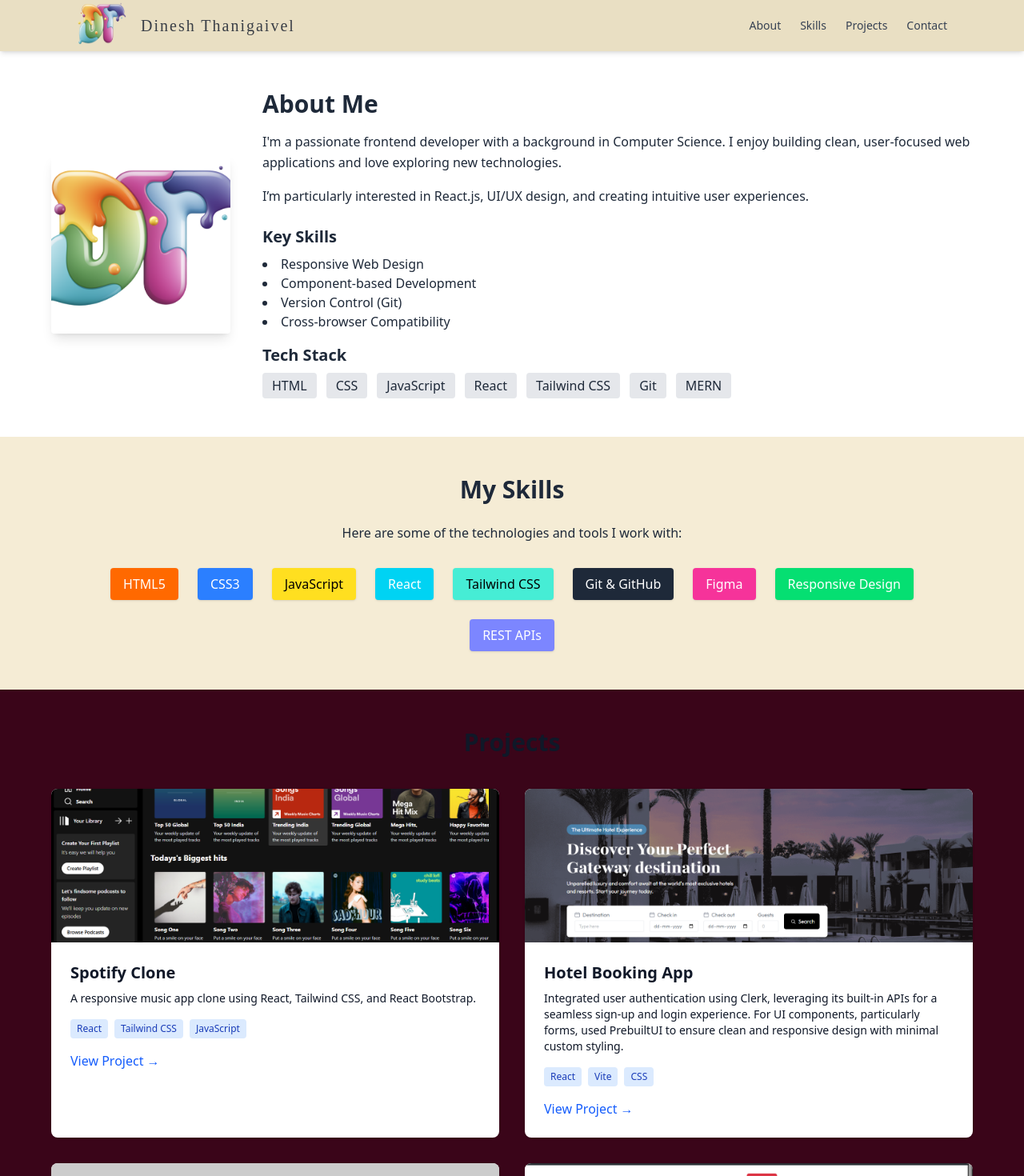
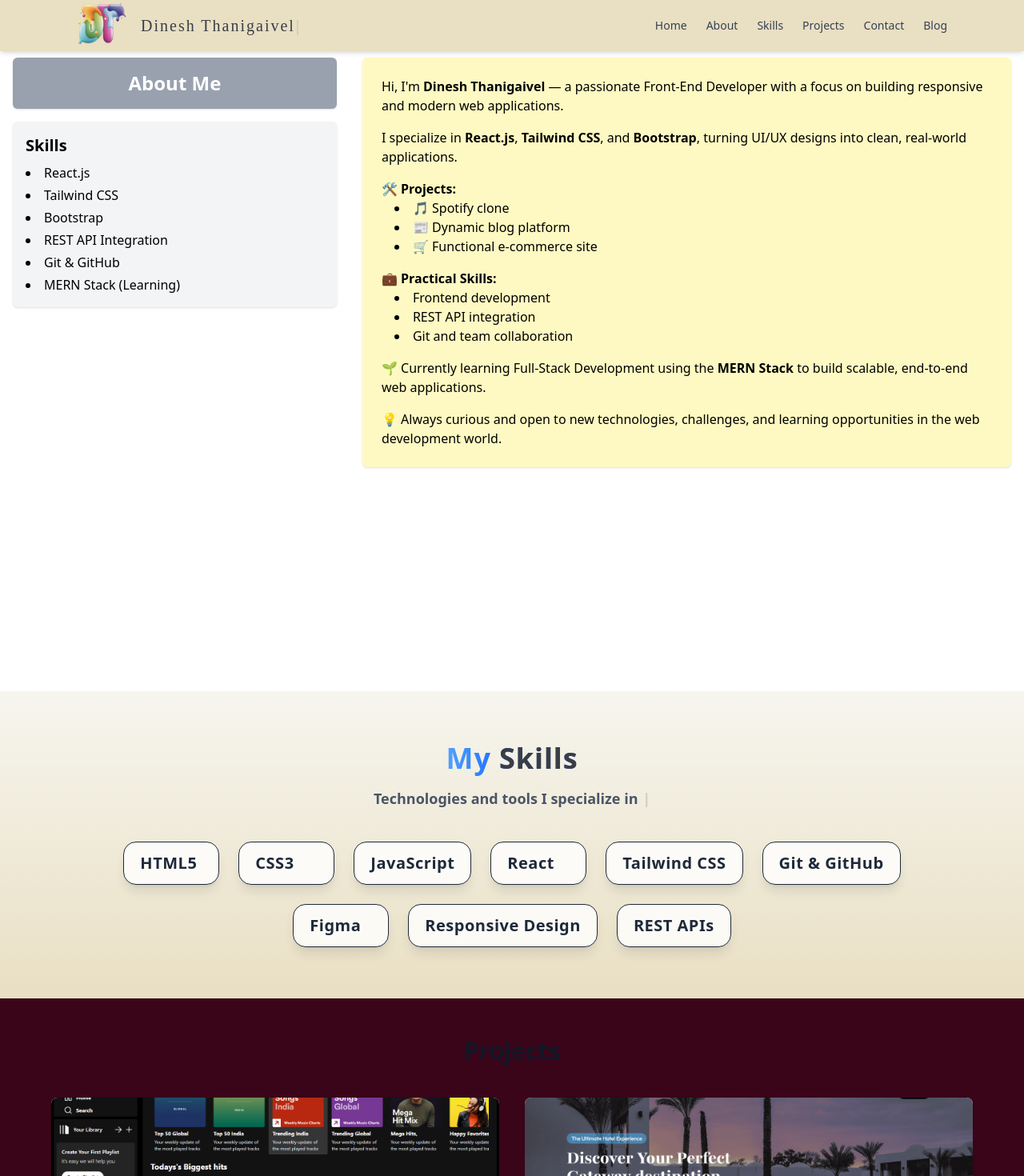
Before and after one commit to DineshSethu001/PORTFOLIO, a React (Vite) app: page / in a window 1280 px wide. Shown: the top 1470 px of the page at 80% size. Built offline with nearby package versions, Linux system fonts and the light colour scheme; a web font is replaced by a local one.

Commit message:
animation updated

```diff
--- a/package.json
+++ b/package.json
@@ -15,7 +15,8 @@
     "react": "^19.0.0",
     "react-dom": "^19.0.0",
     "react-icons": "^5.5.0",
-    "tailwindcss": "^4.1.4"
+    "tailwindcss": "^4.1.4",
+    "typewriter-effect": "^2.22.0"
   },
   "devDependencies": {
     "@eslint/js": "^9.22.0",
--- a/src/components/About.jsx
+++ b/src/components/About.jsx
@@ -1,53 +1,67 @@
-import React from 'react';
-import myPhoto from '../assets/img/final logo.png'; // Replace with your image path
+// src/pages/About.jsx
+export default function About() {
+  return (
+    <div className="w-full h-screen bg-white px-4 py-2 overflow-hidden ">
+      <div className="max-w-7xl mx-auto flex flex-col lg:flex-row gap-8">
 
-export default function AboutMe() {
-  return (
-    <section id="about" className=" w-full bg-white text-gray-800 py-12 px-4 md:px-12">
-      <div className="max-w-6xl mx-auto flex flex-col md:flex-row items-center gap-10">
-
-        {/* Profile Photo */}
-        <div className="w-45 h-40 md:w-56 md:h-56 rounded overflow-hidden shadow-lg">
-          <img
-            src={myPhoto}
-            alt="Your Name"
-            className="w-full h-full object-cover"
-          />
+        {/* Left Section */}
+        <div className="w-full lg:w-1/3 space-y-4">
+          <div className="bg-gray-400 text-white text-center py-4 rounded-md shadow">
+            <h1 className="text-2xl font-bold">About Me</h1>
+          </div>
+          <div className="bg-gray-100 p-4 rounded-md shadow">
+            <h2 className="text-xl font-semibold mb-2">Skills</h2>
+            <ul className="list-disc list-inside space-y-1">
+              <li>React.js</li>
+              <li>Tailwind CSS</li>
+              <li>Bootstrap</li>
+              <li>REST API Integration</li>
+              <li>Git & GitHub</li>
+              <li>MERN Stack (Learning)</li>
+            </ul>
+          </div>
         </div>
 
-        {/* Bio & Skills */}
-        <div className="flex-1">
-          <h2 className="text-3xl font-bold mb-4">About Me</h2>
-          <p className="text-base leading-relaxed mb-4">
-            I'm a passionate frontend developer with a background in Computer Science.
-            I enjoy building clean, user-focused web applications and love exploring new technologies.
+        {/* Right Section */}
+        <div className="w-full lg:w-2/3 bg-yellow-100 p-6 rounded-md shadow space-y-4">
+          <p>
+            Hi, I'm <strong>Dinesh Thanigaivel</strong> — a passionate Front-End Developer
+            with a focus on building responsive and modern web applications.
           </p>
-          <p className="text-base leading-relaxed mb-6">
-            I’m particularly interested in React.js, UI/UX design, and creating intuitive user experiences.
+          <p>
+            I specialize in <strong>React.js</strong>, <strong>Tailwind CSS</strong>, and <strong>Bootstrap</strong>,
+            turning UI/UX designs into clean, real-world applications.
           </p>
 
-          {/* Key Skills */}
-          <h3 className="text-xl font-semibold mb-2">Key Skills</h3>
-          <ul className="list-disc list-inside mb-4">
-            <li>Responsive Web Design</li>
-            <li>Component-based Development</li>
-            <li>Version Control (Git)</li>
-            <li>Cross-browser Compatibility</li>
-          </ul>
+          <div>
+            <h3 className="font-semibold">🛠️ Projects:</h3>
+            <ul className="list-disc list-inside ml-4">
+              <li>🎵 Spotify clone</li>
+              <li>📰 Dynamic blog platform</li>
+              <li>🛒 Functional e-commerce site</li>
+            </ul>
+          </div>
 
-          {/* Tech Stack */}
-          <h3 className="text-xl font-semibold mb-2">Tech Stack</h3>
-          <div className="flex flex-wrap gap-3">
-            <span className="bg-gray-200 text-gray-800 px-3 py-1 rounded">HTML</span>
-            <span className="bg-gray-200 text-gray-800 px-3 py-1 rounded">CSS</span>
-            <span className="bg-gray-200 text-gray-800 px-3 py-1 rounded">JavaScript</span>
-            <span className="bg-gray-200 text-gray-800 px-3 py-1 rounded">React</span>
-            <span className="bg-gray-200 text-gray-800 px-3 py-1 rounded">Tailwind CSS</span>
-            <span className="bg-gray-200 text-gray-800 px-3 py-1 rounded">Git</span>
-            <span className="bg-gray-200 text-gray-800 px-3 py-1 rounded">MERN</span>
+          <div>
+            <h3 className="font-semibold">💼 Practical Skills:</h3>
+            <ul className="list-disc list-inside ml-4">
+              <li>Frontend development</li>
+              <li>REST API integration</li>
+              <li>Git and team collaboration</li>
+            </ul>
           </div>
+
+          <p>
+            🌱 Currently learning Full-Stack Development using the <strong>MERN Stack</strong> to
+            build scalable, end-to-end web applications.
+          </p>
+
+          <p>
+            💡 Always curious and open to new technologies, challenges, and learning opportunities
+            in the web development world.
+          </p>
         </div>
       </div>
-    </section>
+    </div>
   );
 }
--- a/src/components/Footer.jsx
+++ b/src/components/Footer.jsx
@@ -1,6 +1,8 @@
 import React from "react";
 import { FaLinkedin, FaGithub } from "react-icons/fa";
 import { MdAlternateEmail } from "react-icons/md";
+import Typewriter from 'typewriter-effect';
+
 
 export default function Footer() {
   return (
@@ -19,8 +21,23 @@ export default function Footer() {
         <div className="flex flex-col-reverse md:flex-row justify-between items-center gap-6">
 
           {/* Left: Copyright */}
-          <p className="text-xs text-center md:text-left">
-            © 2025 Your Name. All rights reserved.
+          <p className="text-xl text-center md:text-left">
+            <Typewriter
+
+              options={{
+                strings: [
+                  '© 2025 <span class="text-purple-600  px-1 rounded">D-code</span>. All rights reserved.',
+                ],
+                autoStart: true,
+                loop: true,
+                delay: 75,
+                deleteSpeed:50,
+                pauseFor:7000
+              }}
+            />
+
+
+
           </p>
 
           {/* Right: Subscription + Socials */}
--- a/src/components/Header.jsx
+++ b/src/components/Header.jsx
@@ -1,4 +1,6 @@
 import React, { useState } from 'react';
+import Typewriter from 'typewriter-effect';
+
 import logo from '../assets/img/final logo.png';
 
 export default function Header() {
@@ -15,16 +17,30 @@ export default function Header() {
             <img src={logo} alt="logo" className="w-16 h-16" />
           </a>
           <div className="header-text text-xl font-bold text-[#393E46] tracking-widest">
-            Dinesh Thanigaivel
+             <Typewriter
+
+              options={{
+                strings:
+                  "Dinesh Thanigaivel"
+                ,
+                autoStart: true,
+                loop: true,
+                delay: 100 ,
+                deleteSpeed:75,
+                pauseFor:5000
+              }}
+            />
           </div>
         </div>
 
         {/* Desktop Navigation Links */}
         <ul className="hidden md:flex gap-6 text-gray-700 text-sm font-medium">
+          <li><a href="#about" className="hover:text-blue-600">Home</a></li>
           <li><a href="#about" className="hover:text-blue-600">About</a></li>
           <li><a href="#skills" className="hover:text-blue-600">Skills</a></li>
           <li><a href="#projects" className="hover:text-blue-600">Projects</a></li>
           <li><a href="#contact" className="hover:text-blue-600">Contact</a></li>
+          <li><a href="#contact" className="hover:text-blue-600">Blog</a></li>
         </ul>
 
         {/* Hamburger Icon (Mobile) */}
@@ -41,6 +57,7 @@ export default function Header() {
       {isMenuOpen && (
         <div className="md:hidden bg-white shadow-lg py-4">
           <ul className="flex flex-col items-center gap-4">
+            <li><a href="#about" className="text-gray-700 hover:text-blue-600">Home</a></li>
             <li><a href="#about" className="text-gray-700 hover:text-blue-600">About</a></li>
             <li><a href="#skills" className="text-gray-700 hover:text-blue-600">Skills</a></li>
             <li><a href="#projects" className="text-gray-700 hover:text-blue-600">Projects</a></li>
--- a/src/components/Skills.jsx
+++ b/src/components/Skills.jsx
@@ -1,36 +1,67 @@
-import React from 'react';
-import {skillsWithColors}  from '../assets/assets'
+import React, { useEffect } from 'react';
+import { skillsWithColors } from '../assets/assets';
 import AOS from 'aos';
 import 'aos/dist/aos.css';
-import { useEffect } from 'react';
+import Typewriter from 'typewriter-effect';
+
 
 export default function Skills() {
-
   useEffect(() => {
     AOS.init({
-        duration: 1000,  // animation duration in ms
-        once: false       // whether animation should happen only once
+      duration: 900,
+      once: false,
+      offset: 80,
+      easing: 'ease-in-out'
     });
   }, []);
 
-
   return (
-    <section id="skills" className="skill w-full text-gray-800 py-12 px-4 md:px-12">
+    <section
+      id="skills"
+      className="w-full text-gray-800 py-16 px-4 md:px-12 bg-gradient-to-b from-[#f6f5ee] to-[#e9dfc3]">
       <div className="max-w-5xl mx-auto text-center">
-        <h2 className="text-3xl font-bold mb-6">My Skills</h2>
-        <p className="mb-8 text-sm md:text-base">
-          Here are some of the technologies and tools I work with:
+        <h2 className="text-4xl font-extrabold mb-4 tracking-wide">
+          <span className="bg-gradient-to-r from-blue-400 via-blue-600 to-indigo-500 text-transparent bg-clip-text">
+            My <span className="text-[#393e46]">Skills</span>
+          </span>
+        </h2>
+        <p className="mb-10 text-base md:text-lg text-gray-600 font-semibold">
+          <Typewriter
+          options={{
+            strings:"Technologies and tools I specialize in for crafting high-quality, performant applications.",
+            autoStart:true
+          }}/>
 </p>
-
-        <div className="flex flex-wrap justify-center gap-4 md:gap-6">
-          {skillsWithColors.map((skill, index) => (
+        <div
+          className="flex flex-wrap justify-center gap-4 md:gap-6"
+          data-aos="zoom-in-up"
+        >
+          {skillsWithColors.map((skill, idx) => (
+            <div
+              key={idx}
+              data-aos={idx % 3 === 0 ? 'fade-up-right' : idx % 3 === 1 ? 'fade-up' : 'fade-up-left'}
+              className={`relative px-5 py-3 rounded-2xl shadow-lg hover:shadow-2xl transition-all border bg-white/80
+                cursor-pointer min-w-[120px] flex items-center gap-2
+                hover:-translate-y-2 hover:scale-105 duration-300
+                group`}
+              style={{
+                background: `linear-gradient(90deg, ${skill.color}30 0%, #fff 80%)`, // color as light bg
+              }}
+            >
+              {/* Skill Icon if exists */}
+              {skill.icon && (
+                <img src={skill.icon} alt="" className="w-6 h-6 mr-2 opacity-90"/>
+              )}
               <span
-              key={index}
-              data-aos={index % 2 === 0 ? 'fade-up-right' : 'fade-up-left'}
-              className={`px-4 py-2 rounded shadow-sm transition hover:scale-105 ${skill.color}`}
+                className="font-semibold tracking-wide text-lg md:text-xl"
+                style={{
+                  color: skill.color, // color per skill
+                  textShadow: "0 1px 6px #fff9"
+                }}
               >
                 {skill.name}
               </span>
+            </div>
           ))}
         </div>
       </div>
```
Also changed, not shown: 1 other file (tests, documents, lock files or other folders). Lines whose indentation alone changed are shown as unchanged.
